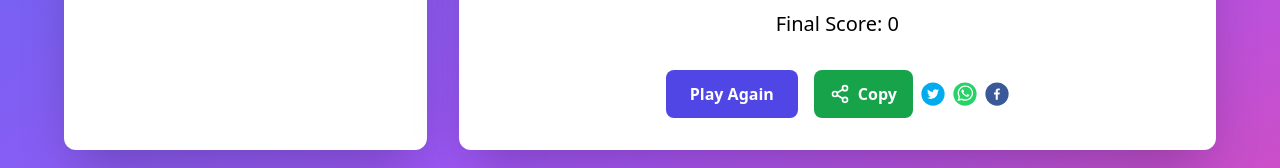
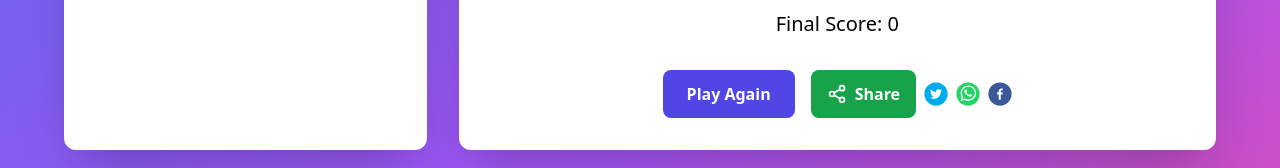
Before and after one commit to severin12am/FactFrenzy2, a React (Vite) app in the folder project/: page / in a window 1280 px wide. Both pictures are taken after a click on the button "Leaderboard". Shown: the part 242-410 px from the top of the page. Built offline with nearby package versions, Linux system fonts and the light colour scheme.

Commit message:
Update App.tsx

```diff
--- a/project/src/App.tsx
+++ b/project/src/App.tsx
@@ -257,7 +257,7 @@ function App() {
                       className={`bg-green-600 text-white px-4 py-2 rounded-lg font-semibold hover:bg-green-700 transition-colors flex items-center gap-2 ${copySuccess ? 'bg-green-700' : ''}`}
                     >
                       <Share2 className="w-5 h-5" />
-                      {copySuccess ? 'Copied!' : 'Copy'}
+                      {copySuccess ? 'Copied!' : 'Share'}
                     </button>
 
                     <TwitterShareButton
```
